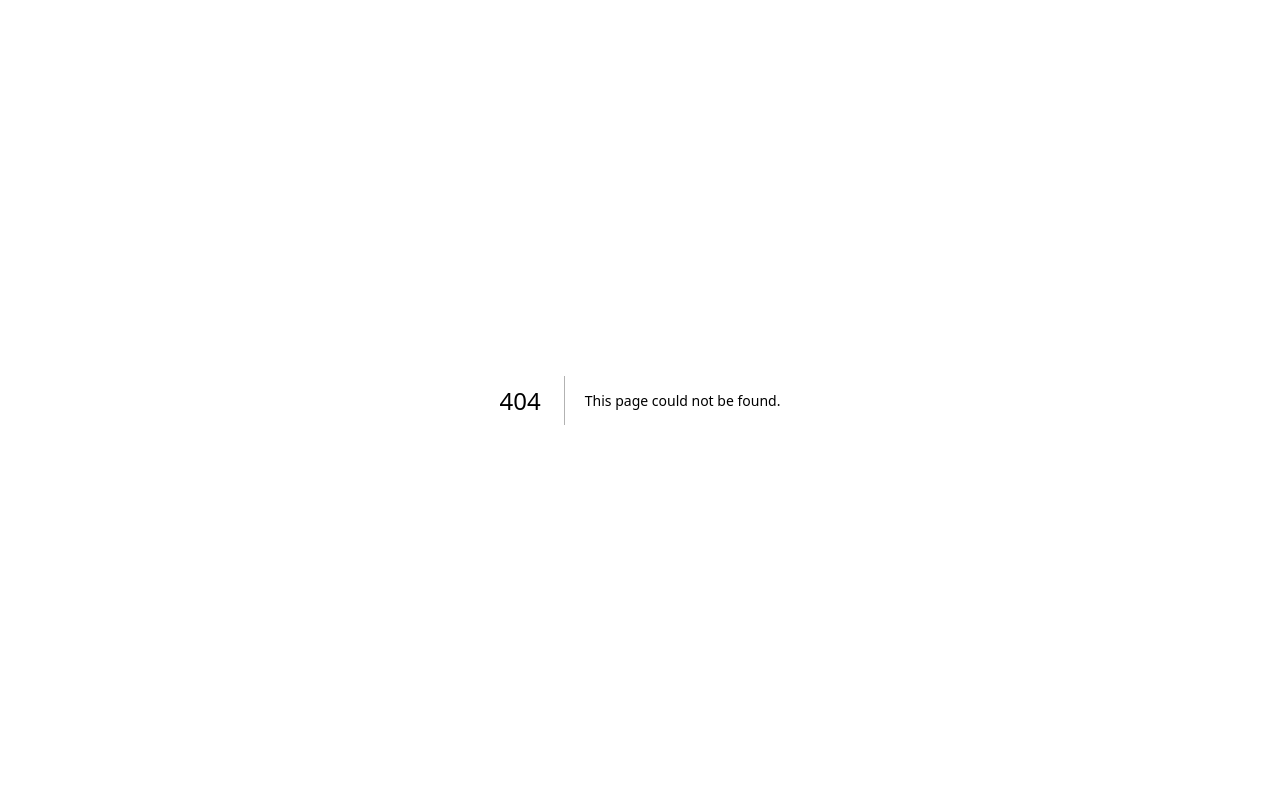
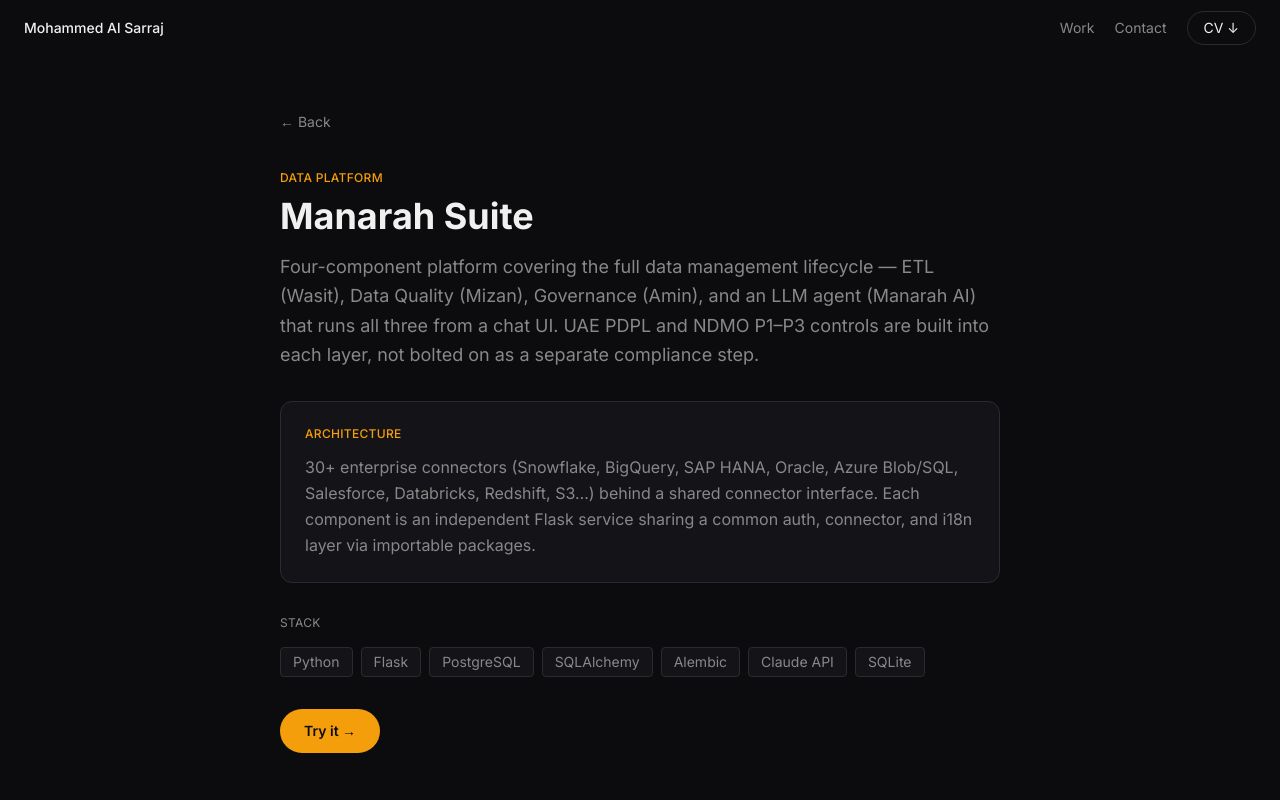
Before and after one commit to Moealsarraj/portfolio, a Next.js app: page /projects/manarah in a window 1280 px wide. Before the commit this address had no page. Shown: the top 800 px of the page. Built offline with nearby package versions, Linux system fonts and the light colour scheme.

Commit message:
feat: homepage assembly and case study pages

```diff
--- a/app/page.tsx
+++ b/app/page.tsx
@@ -1,65 +1,23 @@
-import Image from "next/image";
+import { Nav } from '@/components/nav'
+import { Hero } from '@/components/hero'
+import { ManarahFeature } from '@/components/manarah-feature'
+import { SectionDataTools } from '@/components/section-data-tools'
+import { SectionAiTools } from '@/components/section-ai-tools'
+import { SectionOther } from '@/components/section-other'
+import { Footer } from '@/components/footer'
 
 export default function Home() {
   return (
-    <div className="flex flex-col flex-1 items-center justify-center bg-zinc-50 font-sans dark:bg-black">
-      <main className="flex flex-1 w-full max-w-3xl flex-col items-center justify-between py-32 px-16 bg-white dark:bg-black sm:items-start">
-        <Image
-          className="dark:invert"
-          src="/next.svg"
-          alt="Next.js logo"
-          width={100}
-          height={20}
-          priority
-        />
-        <div className="flex flex-col items-center gap-6 text-center sm:items-start sm:text-left">
-          <h1 className="max-w-xs text-3xl font-semibold leading-10 tracking-tight text-black dark:text-zinc-50">
-            To get started, edit the page.tsx file.
-          </h1>
-          <p className="max-w-md text-lg leading-8 text-zinc-600 dark:text-zinc-400">
-            Looking for a starting point or more instructions? Head over to{" "}
-            <a
-              href="https://vercel.com/templates?framework=next.js&utm_source=create-next-app&utm_medium=appdir-template-tw&utm_campaign=create-next-app"
-              className="font-medium text-zinc-950 dark:text-zinc-50"
-            >
-              Templates
-            </a>{" "}
-            or the{" "}
-            <a
-              href="https://nextjs.org/learn?utm_source=create-next-app&utm_medium=appdir-template-tw&utm_campaign=create-next-app"
-              className="font-medium text-zinc-950 dark:text-zinc-50"
-            >
-              Learning
-            </a>{" "}
-            center.
-          </p>
-        </div>
-        <div className="flex flex-col gap-4 text-base font-medium sm:flex-row">
-          <a
-            className="flex h-12 w-full items-center justify-center gap-2 rounded-full bg-foreground px-5 text-background transition-colors hover:bg-[#383838] dark:hover:bg-[#ccc] md:w-[158px]"
-            href="https://vercel.com/new?utm_source=create-next-app&utm_medium=appdir-template-tw&utm_campaign=create-next-app"
-            target="_blank"
-            rel="noopener noreferrer"
-          >
-            <Image
-              className="dark:invert"
-              src="/vercel.svg"
-              alt="Vercel logomark"
-              width={16}
-              height={16}
-            />
-            Deploy Now
-          </a>
-          <a
-            className="flex h-12 w-full items-center justify-center rounded-full border border-solid border-black/[.08] px-5 transition-colors hover:border-transparent hover:bg-black/[.04] dark:border-white/[.145] dark:hover:bg-[#1a1a1a] md:w-[158px]"
-            href="https://nextjs.org/docs?utm_source=create-next-app&utm_medium=appdir-template-tw&utm_campaign=create-next-app"
-            target="_blank"
-            rel="noopener noreferrer"
-          >
-            Documentation
-          </a>
-        </div>
+    <>
+      <Nav />
+      <main>
+        <Hero />
+        <ManarahFeature />
+        <SectionDataTools />
+        <SectionAiTools />
+        <SectionOther />
       </main>
-    </div>
-  );
+      <Footer />
+    </>
+  )
 }
--- /dev/null
+++ b/app/projects/[slug]/page.tsx
@@ -0,0 +1,55 @@
+import { notFound } from 'next/navigation'
+import { Nav } from '@/components/nav'
+import { Footer } from '@/components/footer'
+import { FEATURED_PROJECT, DATA_TOOLS, OTHER_PROJECTS } from '@/lib/projects'
+
+const ALL_PROJECTS = [FEATURED_PROJECT, ...DATA_TOOLS, ...OTHER_PROJECTS]
+
+export function generateStaticParams() {
+  return ALL_PROJECTS.map((p) => ({ slug: p.slug }))
+}
+
+export default function ProjectPage({ params }: { params: { slug: string } }) {
+  const project = ALL_PROJECTS.find((p) => p.slug === params.slug)
+  if (!project) notFound()
+
+  return (
+    <>
+      <Nav />
+      <main className="pt-28 px-6 max-w-3xl mx-auto pb-20">
+        <a href="/" className="text-muted text-sm hover:text-primary transition-colors mb-8 block">
+          ← Back
+        </a>
+        <span className="text-xs text-accent font-medium uppercase tracking-wide">{project.category}</span>
+        <h1 className="text-4xl font-bold text-primary mt-2 mb-4">{project.name}</h1>
+        <p className="text-muted text-lg leading-relaxed mb-8">{project.description}</p>
+
+        <div className="bg-card border border-border rounded-xl p-6 mb-8">
+          <h2 className="text-xs text-accent uppercase tracking-wide mb-3 font-medium">Architecture</h2>
+          <p className="text-muted leading-relaxed">{project.architectureHighlight}</p>
+        </div>
+
+        <h2 className="text-xs text-muted uppercase tracking-wide mb-4">Stack</h2>
+        <div className="flex flex-wrap gap-2 mb-8">
+          {project.stack.map((s) => (
+            <span key={s} className="text-sm text-muted bg-card border border-border px-3 py-1 rounded">
+              {s}
+            </span>
+          ))}
+        </div>
+
+        {project.liveUrl && (
+          <a
+            href={project.liveUrl}
+            target="_blank"
+            rel="noopener noreferrer"
+            className="inline-block text-sm px-6 py-3 bg-accent text-bg font-semibold rounded-full hover:bg-accent-dark transition-colors"
+          >
+            Try it →
+          </a>
+        )}
+      </main>
+      <Footer />
+    </>
+  )
+}
```
